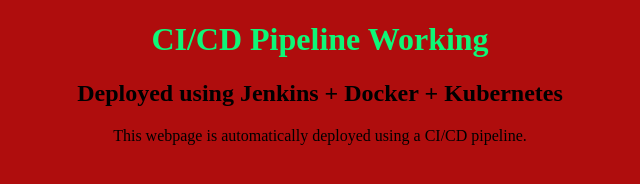
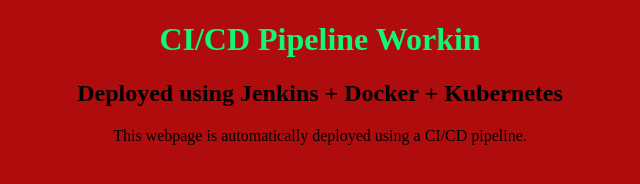
Before and after one commit to Dheerajvenkatesan/docker, a plain HTML site: page index.html in a window 1280 px wide. Shown: the whole page, without its empty margins (320-960 px from the left). Drawn offline with Linux system fonts and the light colour scheme.

Commit message:
Update index.html

```diff
--- a/index.html
+++ b/index.html
@@ -14,7 +14,7 @@
 </style>
 </head>
 <body>
-<h1>CI/CD Pipeline Working</h1>
+<h1>CI/CD Pipeline Workin</h1>
 <h2>Deployed using Jenkins + Docker + Kubernetes</h2>
 <p>This webpage is automatically deployed using a CI/CD pipeline.</p>
 </body>
```
